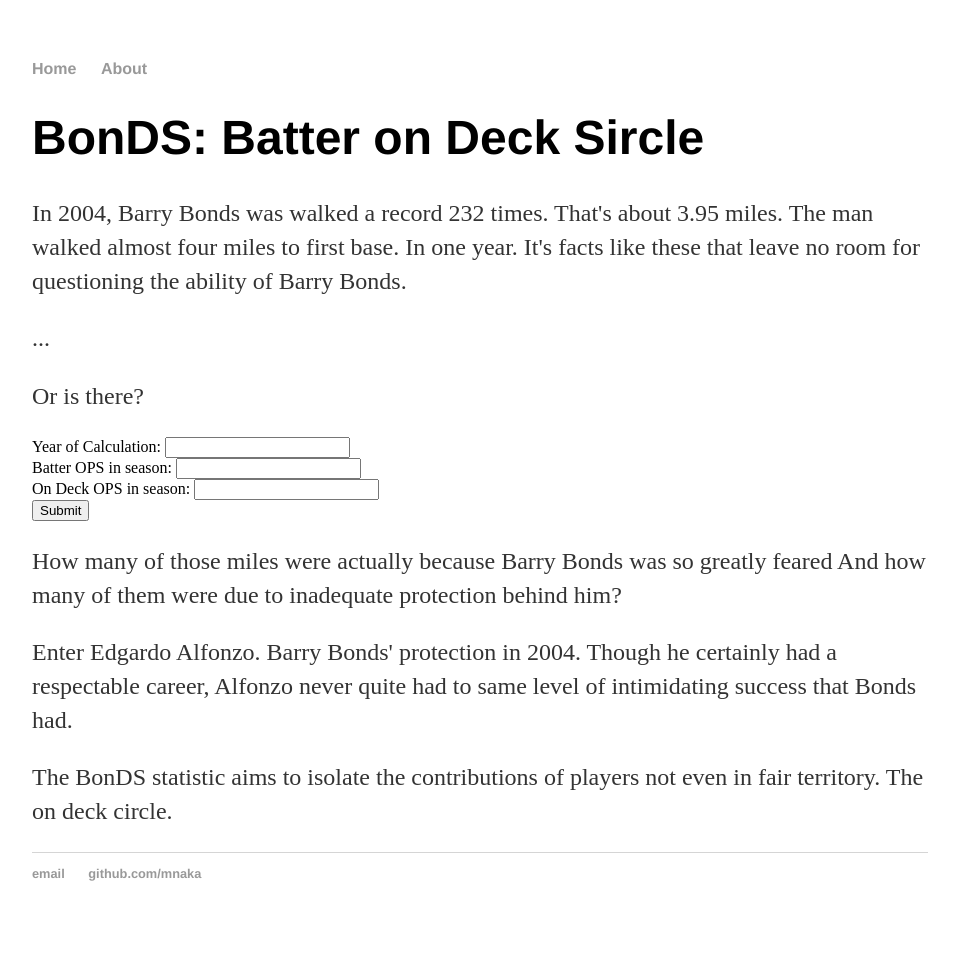
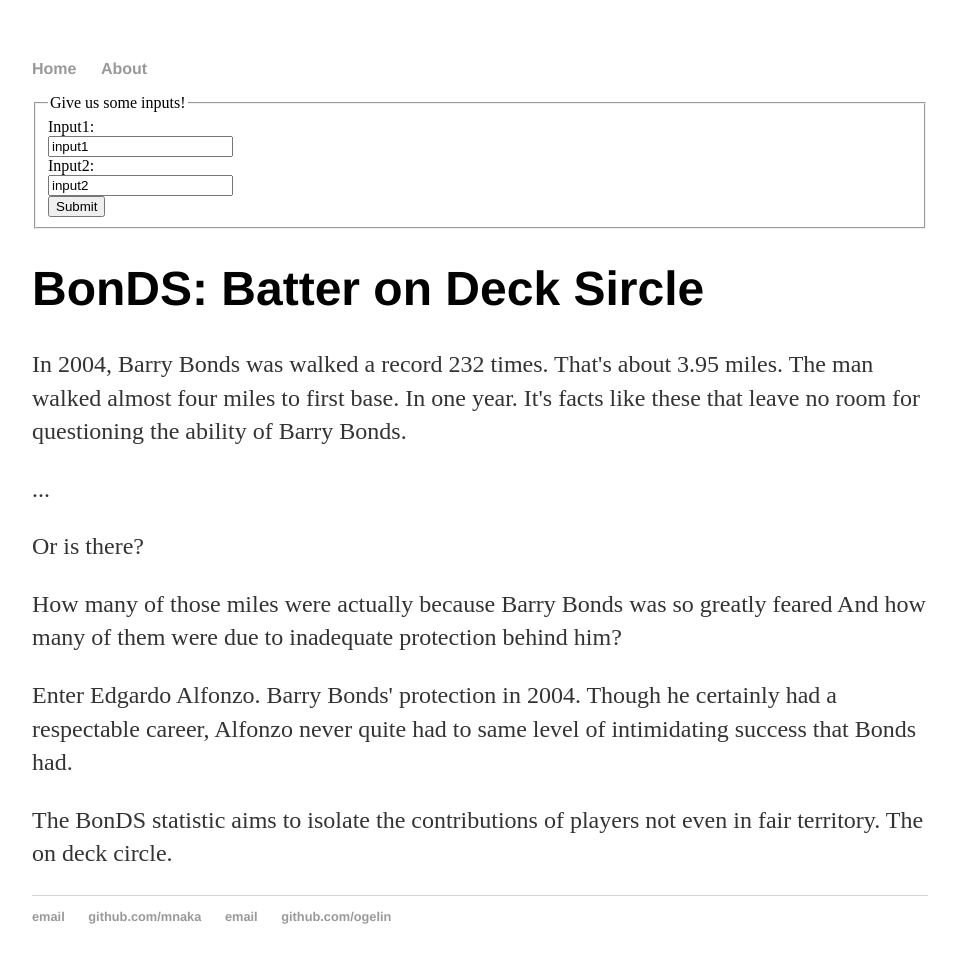
Before and after one commit to mnaka/mnaka.github.io, a plain HTML site: page index.html in a window 1280 px wide. Shown: the whole page, without its empty margins (160-1119 px from the left). Before the commit the page ends 941 px from the top, so only its background shows below. Drawn offline with Linux system fonts and the light colour scheme.

Commit message:
Update index.html

```diff
--- a/index.html
+++ b/index.html
@@ -12,6 +12,16 @@
 	        	<li><a href="/about">About</a></li>
     		</ul>
 		</nav>
+		<form name = "calculation" action="cgi-bin/test.py" method="get">
+			<fieldset>
+				<legend>Give us some inputs!</legend>
+				Input1:<br>
+				<input type="text" name="input1" value="input1"><br>
+				Input2:<br>
+				<input type="text" name="input2" value = "input2"><br>
+				<input type="submit" value="Submit">
+			</fieldset>
+		</form>
 		<div class="container">
     		<div class="blurb">
         		<h1>BonDS: Batter on Deck Sircle</h1>
@@ -22,14 +32,6 @@
     		<p>...</p>
 
     		<p>Or is there? </p>
-
-    		<form action="demo_form.asp">
-  			Year of Calculation: <input type="text" name="year"><br>
-  			Batter OPS in season: <input type="text" name="batter"><br>
-  			On Deck OPS in season: <input type="text" name="ondeck"><br>
-  			<input type="submit" value="Submit">
-		</form>
-
     		<p>How many of those miles were actually because Barry Bonds was so greatly feared
     		And how many of them were due to inadequate protection behind him?</p>
 
@@ -42,6 +44,8 @@
     		<ul>
         		<li><a href="mailto:motoki.nakamura@mail.mcgill.ca">email</a></li>
         		<li><a href="https://github.com/mnaka">github.com/mnaka</a></li>
+						<li><a href="mailto:oliviagelinas@icloud.com">email</a></li>
+						<li><a href="https://github.com/ogelin">github.com/ogelin</a></li>
 			</ul>
 		</footer>
 	</body>
```
